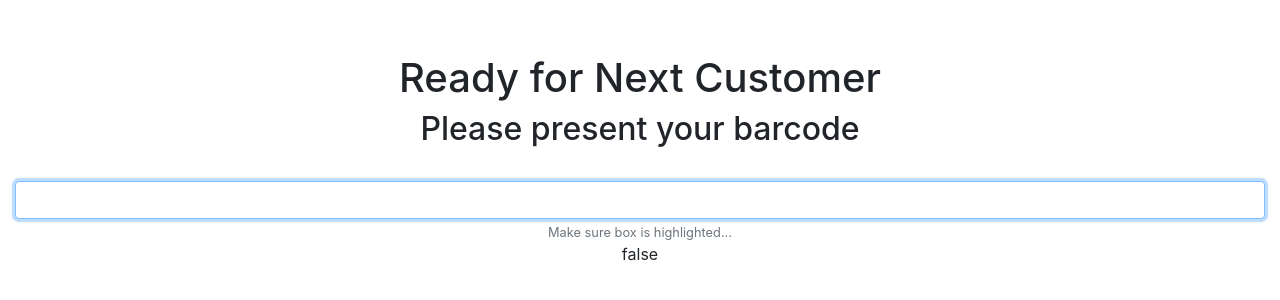
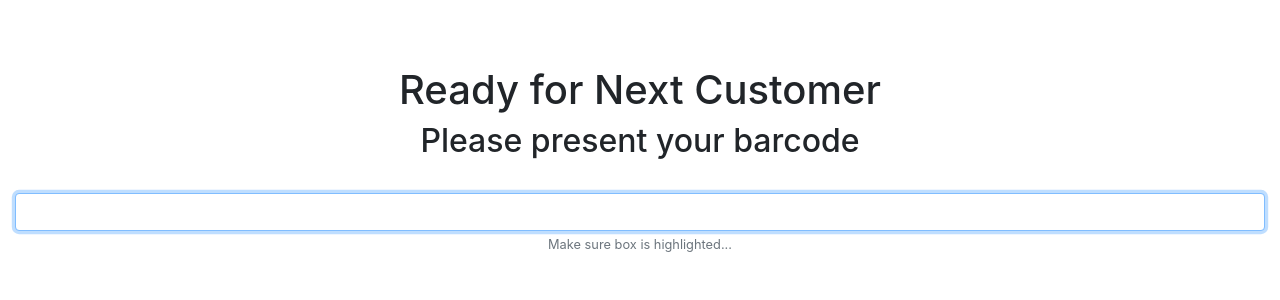
Before and after one commit to startec-official/registro-raspi-scanner, an Angular app: page /scan in a window 1280 px wide. Shown: the part 232-532 px from the top of the page. Built offline with nearby package versions, Linux system fonts and the light colour scheme.

Commit message:
removed artifact

```diff
--- a/src/app/scan-code/scan-code.component.html
+++ b/src/app/scan-code/scan-code.component.html
@@ -17,7 +17,6 @@
                #codeField>
 
         <small id="helpId" class="form-text text-muted">Make sure box is highlighted...</small>
-        <p>{{this.inputDisabled}}</p>
       </div>
     </div>
   </div>
```
